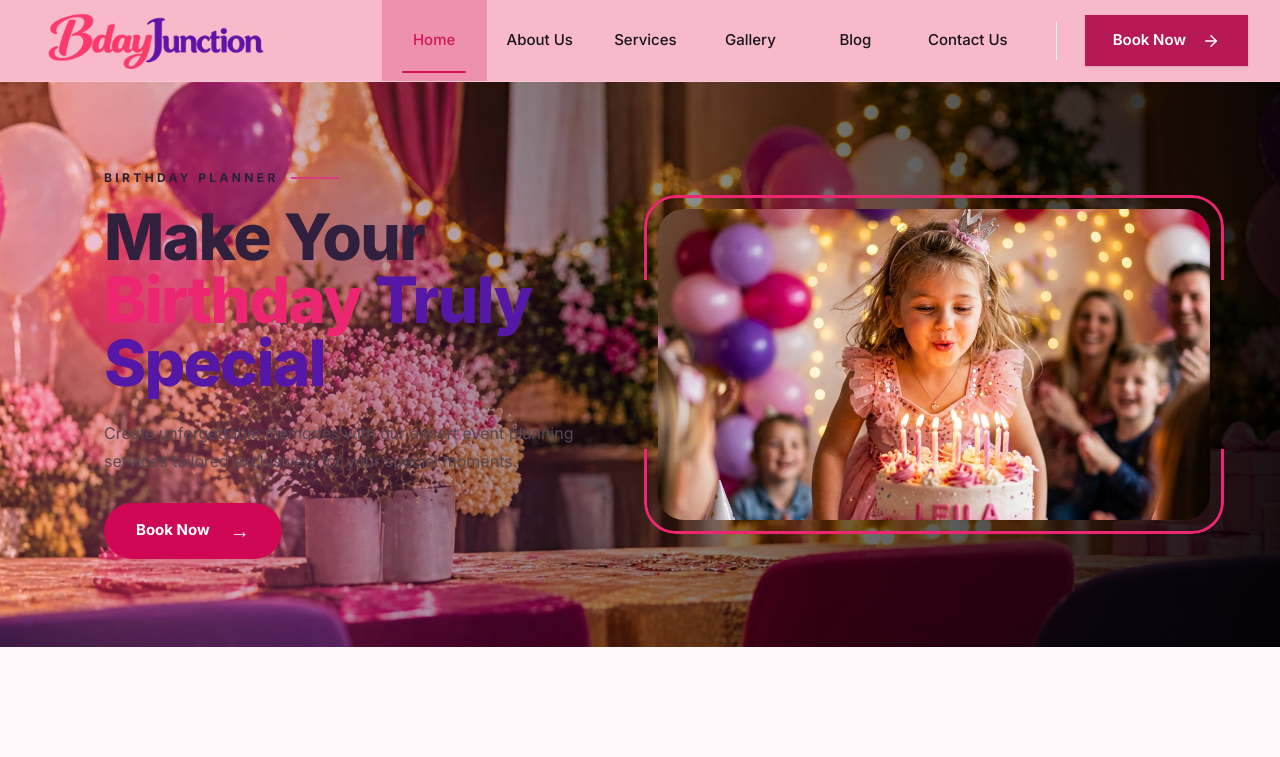
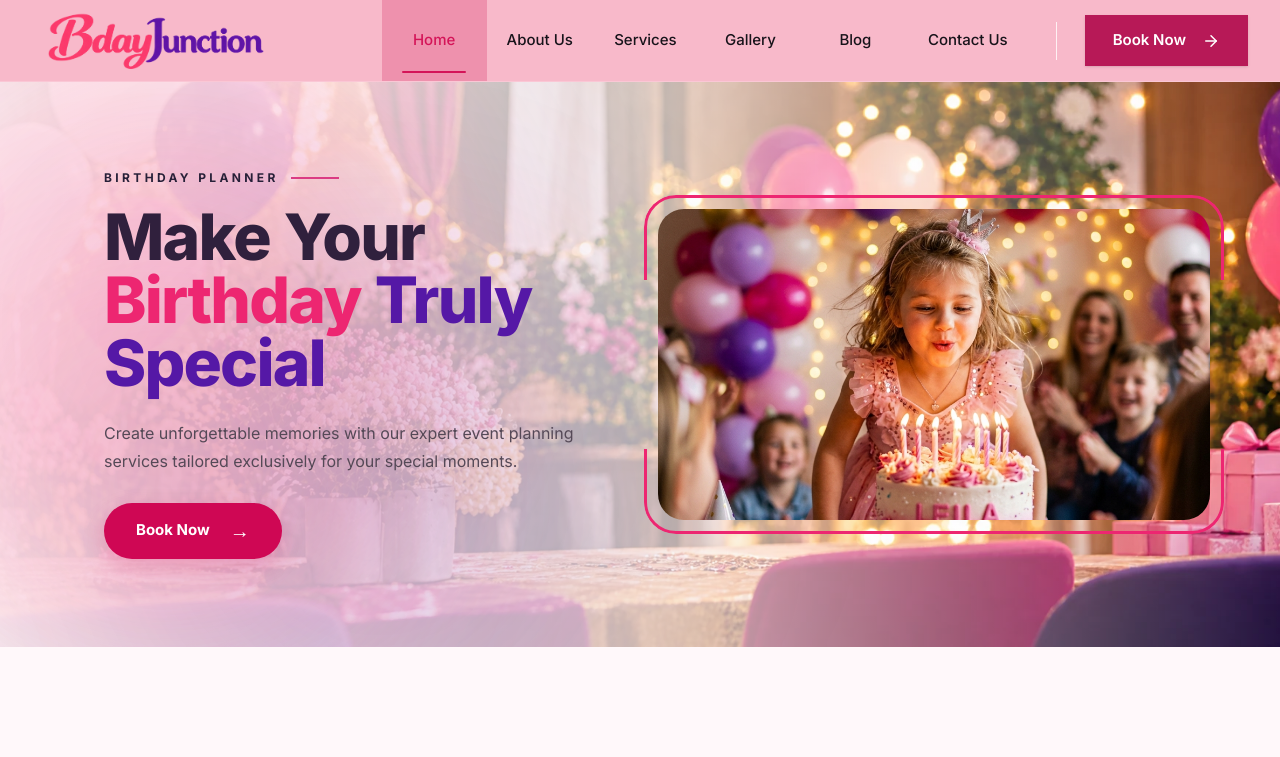
Before and after one commit to rupesh040/Bdayjunction, a Next.js app: page / in a window 1280 px wide. Shown: the top 757 px of the page. Built offline with nearby package versions, Linux system fonts and the light colour scheme.

Commit message:
Fix dark gradient making text invisible in Hero

```diff
--- a/components/Hero.tsx
+++ b/components/Hero.tsx
@@ -38,7 +38,7 @@ export default function Hero() {
       </div>
 
       <div className="absolute inset-0 -z-20 overflow-hidden pointer-events-none">
-        <div className="absolute inset-0 bg-gradient-to-t from-black/80 via-black/40 to-transparent lg:bg-gradient-to-l lg:from-black/90 lg:via-black/40 lg:to-transparent" />
+        <div className="absolute inset-0 bg-gradient-to-t from-white/90 via-white/50 to-transparent lg:bg-gradient-to-r lg:from-white/95 lg:via-white/70 lg:to-transparent" />
 
         <div className="absolute -left-[10%] top-[-10%] h-[600px] w-[600px] rounded-full bg-[#ed2671]/30 blur-[100px] sm:bg-[#ed2671]/20" />
         <div className="absolute left-[10%] top-[30%] h-[500px] w-[500px] rounded-full bg-[#5518a6]/25 blur-[120px] sm:bg-[#5518a6]/15" />
```
